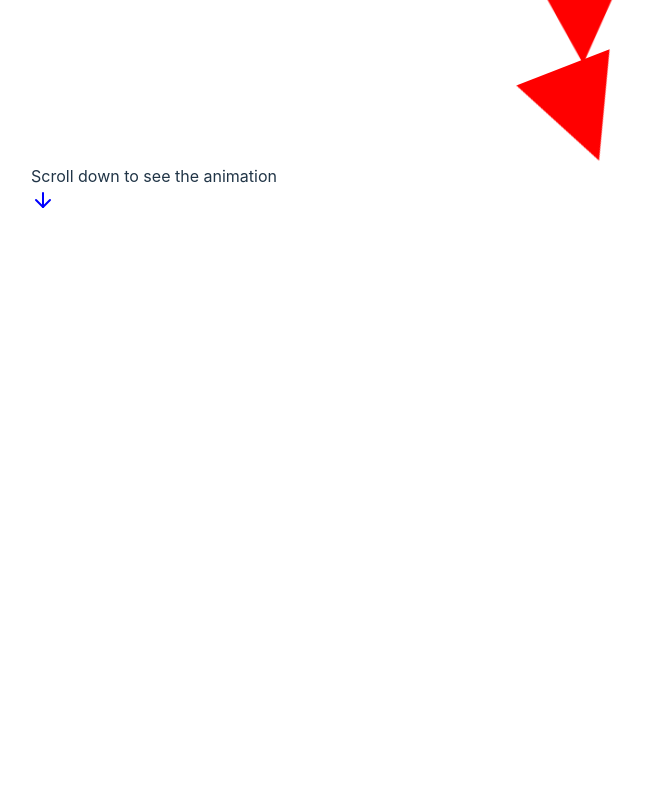
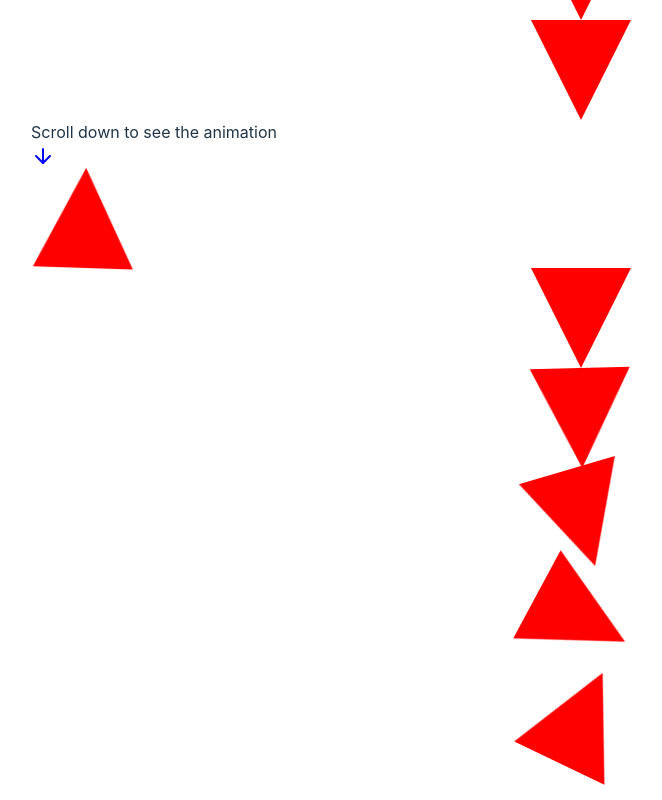
Before and after one commit to judejay/tri, a React (Vite) app: page / in a window 1280 px wide. Shown: the part 512-1312 px from the top of the page, without its empty margins (486-1148 px from the left). Before the commit the page ends 800 px from the top, so only its background shows below. Built offline with nearby package versions, Linux system fonts and the light colour scheme.

Commit message:
Update GsapScrollTrigger component to replace scroll boxes with triangles

```diff
--- a/src/GsapScrollTrigger.jsx
+++ b/src/GsapScrollTrigger.jsx
@@ -63,12 +63,28 @@ const GsapScrollTrigger = () => {
 
       <div className="mt-20 w-full h-screen" ref={scrollRef}>
         <div
-          id="scroll-pink"
-          className="scroll-box w-20 h-20 rounded-lg bg-pink-500"
+          id="tri-pink"
+          className="triangle"
         />
         <div
-          id="scroll-orange"
-          className="scroll-box w-20 h-20 rounded-lg bg-orange-500"
+          id="tri-orange"
+          className=" triangle"
+        />
+        <div
+          id="tri-blue"
+          className="triangle"
+        />
+        <div
+          id="tri-green"
+          className="triangle"
+        />
+        <div
+          id="tri-red"
+          className="triangle"
+        />
+        <div
+          id="tri-yellow"
+          className="triangle"
         />
       </div>
     </main>
```
